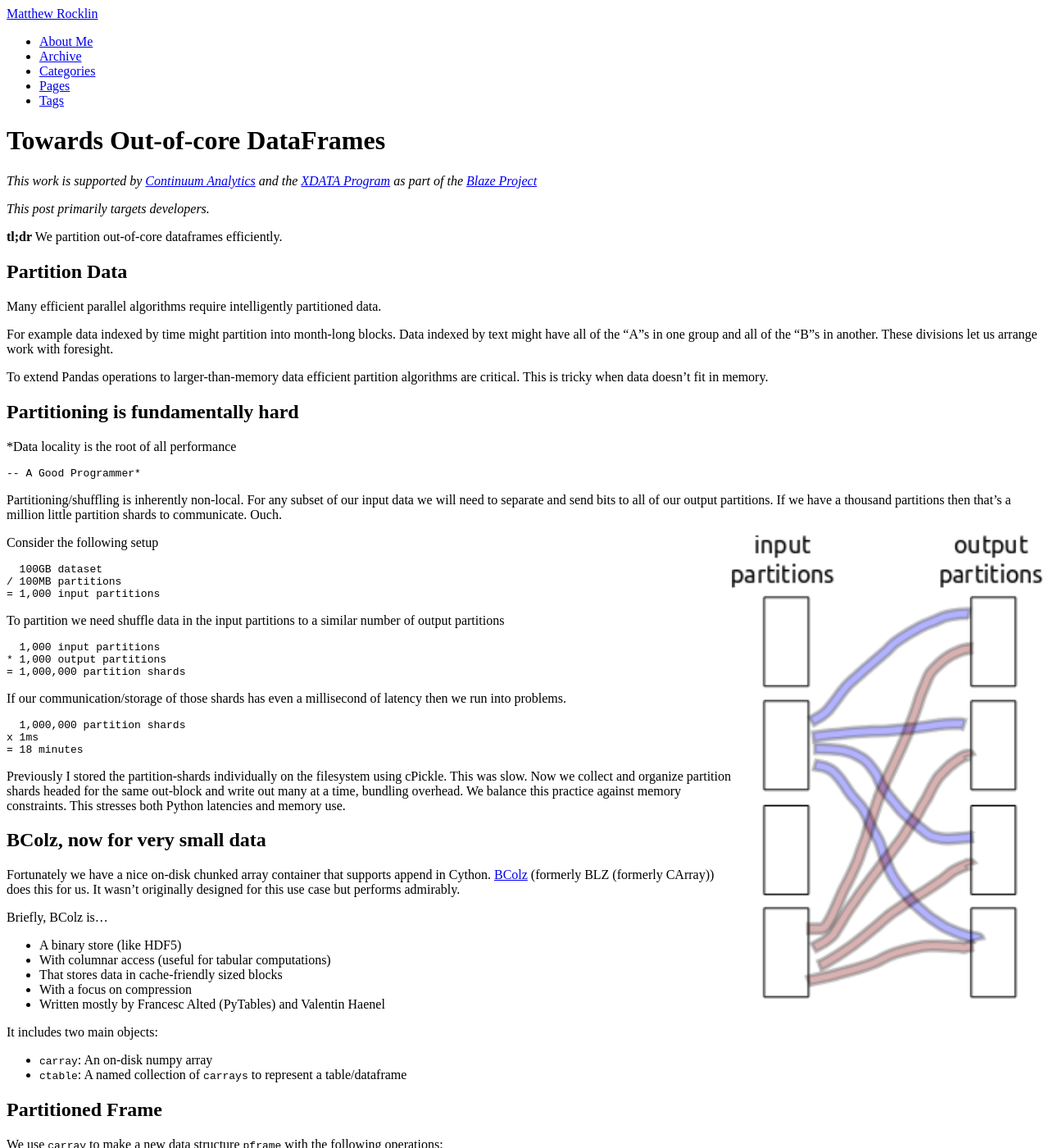
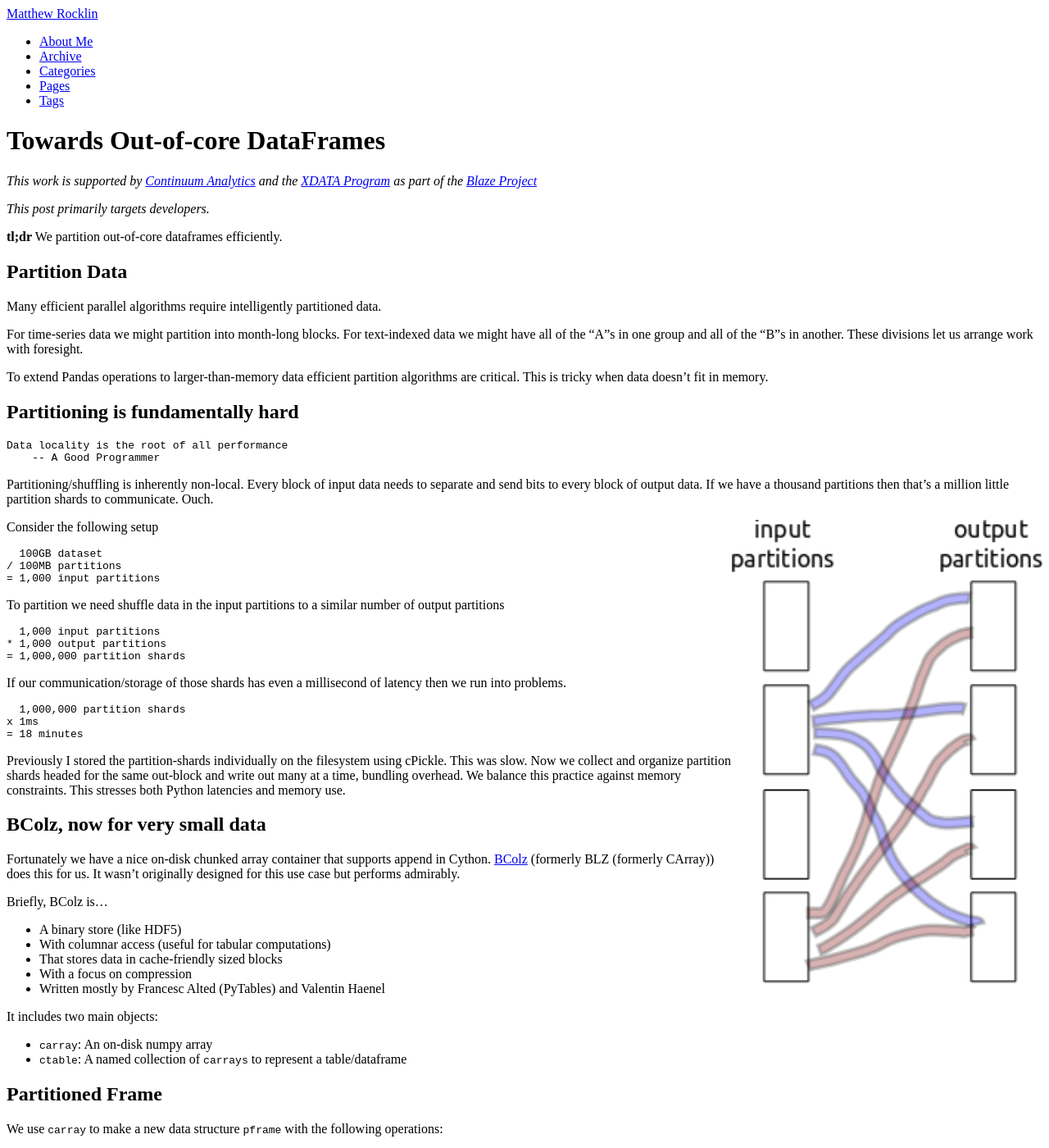
Before and after one commit to besyskymnbk/blog, a Jekyll site: the page built from _posts/work/2015-03-25-Towards-OOC-Partitioned-Frame.md, in a window 1280 px wide and 1400 px high. Shown: the whole window at 82% size. Built offline with Jekyll 4.4.1, drawn with Linux system fonts in a browser that asks for light colours; comment, search, counter and statistics services are not loaded; some of the changed text lies outside the part shown.

Commit message:
small edits to pframe

```diff
--- a/_posts/work/2015-03-25-Towards-OOC-Partitioned-Frame.md
+++ b/_posts/work/2015-03-25-Towards-OOC-Partitioned-Frame.md
@@ -21,8 +21,8 @@ Partition Data
 
 Many efficient parallel algorithms require intelligently partitioned data.
 
-For example data indexed by time might partition into month-long
-blocks.  Data indexed by text might have all of the "A"s in one group and
+For time-series data we might partition into month-long blocks.
+For text-indexed data we might have all of the "A"s in one group and
 all of the "B"s in another.  These divisions let us arrange work with
 foresight.
 
@@ -33,14 +33,13 @@ algorithms are critical.  This is tricky when data doesn't fit in memory.
 Partitioning is fundamentally hard
 ----------------------------------
 
-*Data locality is the root of all performance
+    Data locality is the root of all performance
+        -- A Good Programmer
 
-    -- A Good Programmer*
-
-Partitioning/shuffling is inherently non-local.  For any subset
-of our input data we will need to separate and send bits to all of our output
-partitions.  If we have a thousand partitions then that's a million little
-partition shards to communicate.  Ouch.
+Partitioning/shuffling is inherently non-local.  Every block of input data
+needs to separate and send bits to every block of output data.  If we have a
+thousand partitions then that's a million little partition shards to
+communicate.  Ouch.
 
 <img src="{{ BASE_PATH }}/images/partition-transfer.png"
      alt="Shuffling data between partitions"
@@ -101,9 +100,9 @@ Partitioned Frame
 We use `carray` to make a new data structure `pframe` with the following
 operations:
 
-*  Append Pandas DataFrame to collection, and partition it along the index on
+*  *Append* DataFrame to collection, and partition it along the index on
    known block divisions `blockdivs`
-*  Pull out the DataFrame corresponding to any particular partition
+*  *Extract* DataFrame corresponding to a particular partition
 
 Internally we invent two new data structures:
 
```
Also changed, not shown: other parts of _posts/work/2015-03-25-Towards-OOC-Partitioned-Frame.md (+8 -11 lines).
